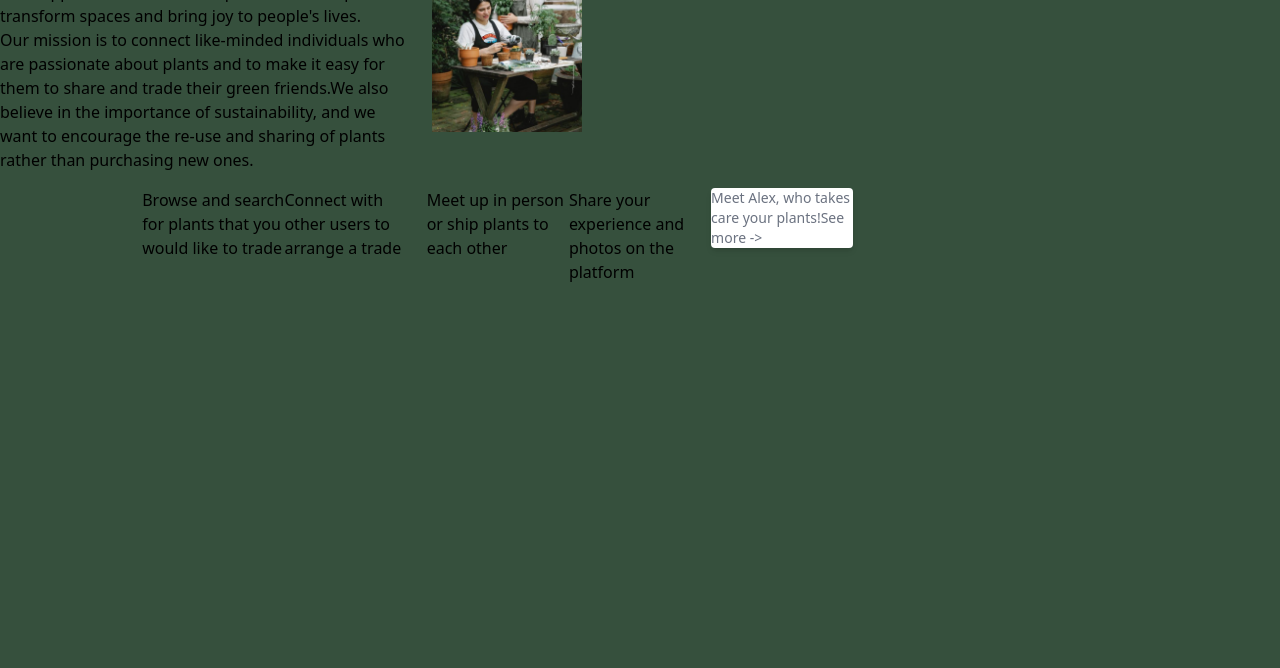
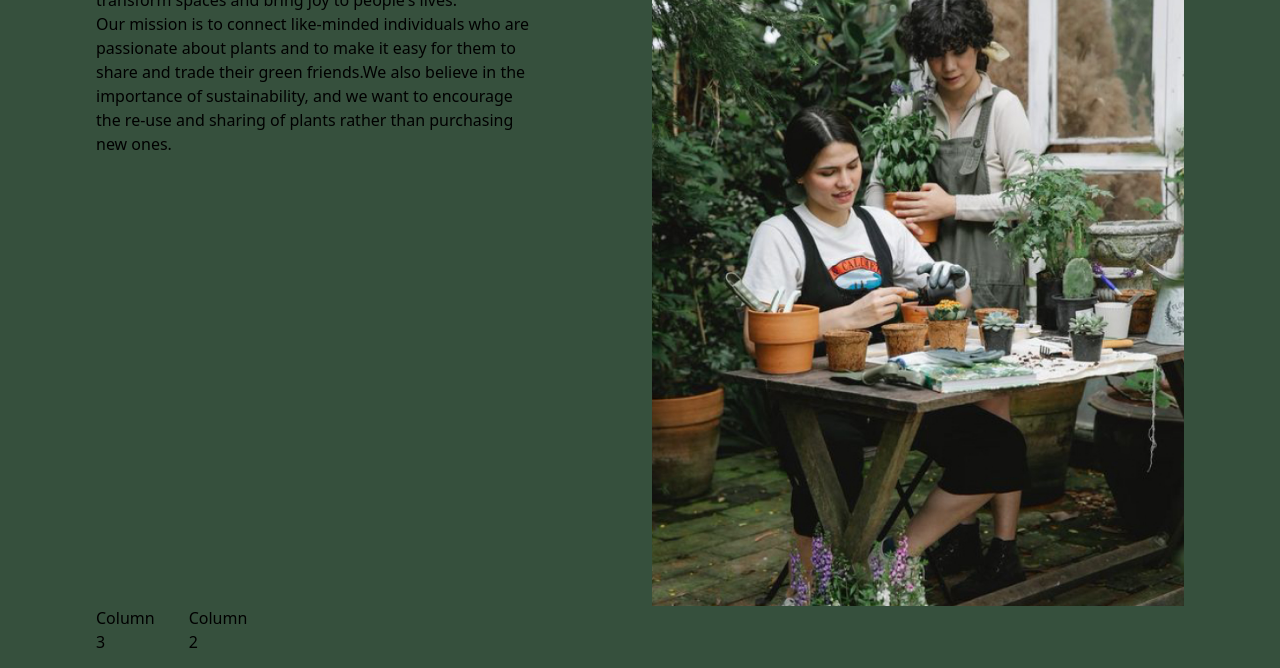
Before and after one commit to Lavi333/swapplant, a website: page public/community.html in a window 1280 px wide. Shown: the part 132-800 px from the top of the page. Drawn offline with Linux system fonts and the light colour scheme; a web font is replaced by a local one.

Commit message:
add new grid system

```diff
--- a/public/community.html
+++ b/public/community.html
@@ -19,8 +19,10 @@
         <a class="text-black font-medium" href="#">contact us</a>
     </nav>
 
-    <div class="grid grid-cols-12 gap-4 mx-auto m-4">
-        <div class="col-span-4">
+
+    <div class="grid grid-cols-12 gap-x-6 mx-auto mx-24">
+
+        <div class="col-span-5">
             <h1 class="text-4xl">SWAPPLANT </h1>
             <p>At Swapplant, we believe that plants have the power to transform spaces and bring joy to people's
                 lives. </p>
@@ -29,52 +31,13 @@
                 and we want to encourage the re-use and sharing of plants rather than purchasing new ones. </p>
         </div>
 
-        <div class="col-span-4"><img src="./img/bild1.jpg" alt="plant" class="h-32 sm:h-48 object-cover"></div>
-        <div class="col-span-4">Column 3</div>
+        <div class="col-start-7 col-end-13 col-span-6">
+            <img class="object-scale-down"src="./img/bild1.jpg" alt="plant" class="h-32 sm:h-48 object-cover"></div>
+
+        <div class="">Column 3</div>
+        <div class="">Column 2</div>
+
     </div>
-
-    <div class="grid h-full md:grid-cols-9 md:grid-rows-3">
-
-        <section>
-            <div class="md:col-start-1 col-span-3"></div>
-        </section>
-
-        <section>
-            <div class="md:col-start-7 col-span-3">
-                <p>Browse and search for plants that you would like to trade</p>
-            </div>
-        </section>
-
-        <section>
-            <div class="md:col-start-5 col-span-3">
-                <p>
-                    Connect with other users to arrange a
-                    trade
-                </p>
-            </div>
-
-        </section>
-
-        <section>
-            <div class="md:col-start-5 col-span-3">
-                <p>Meet up in person or ship plants to each other</p>
-            </div>
-        </section>
-
-        <section>
-            <div class="md:col-start-5 col-span-3">
-                <p>Share your experience and photos on the platform</p>
-            </div>
-        </section>
-
-
-        <section>
-            <div class="card md:col-start-6 col-span-3">
-                <span class="block text-gray-500 text-sm">Meet Alex, who takes care your plants!See more -> </span>
-            </div>
-
-        </section>
-
 
 
 </body>
```
Also changed, not shown: public/index.html (+10 -10 lines), public/styles.css.
